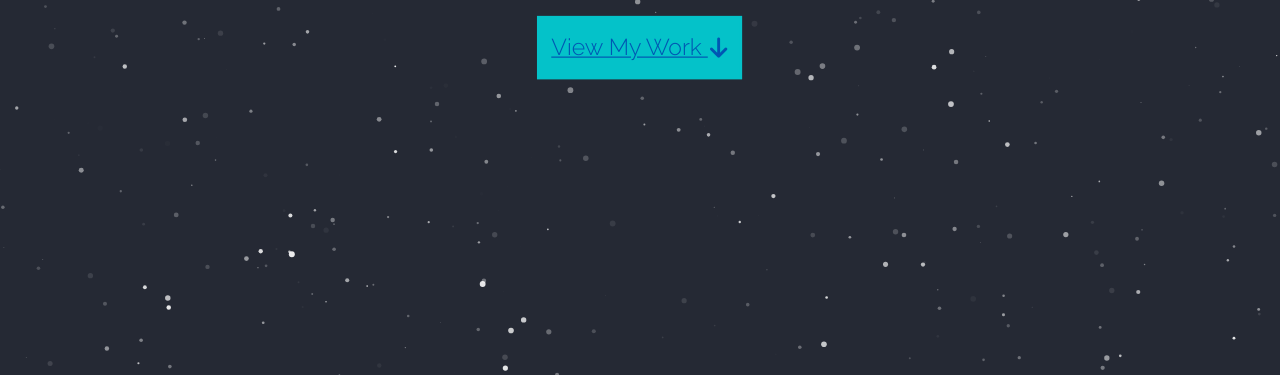
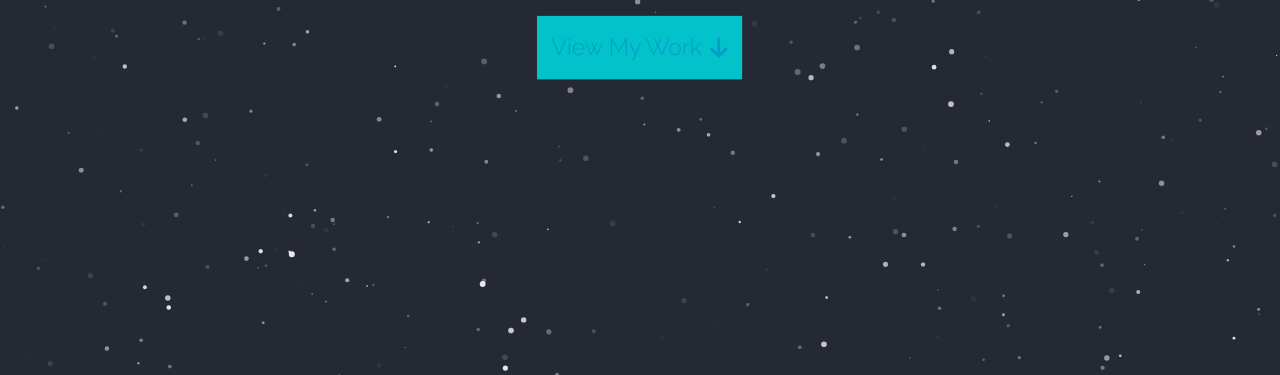
Before and after one commit to karanb1/Outdatedportfolio, a website: page index.html in a window 1280 px wide. In both pictures the pointer is over the link "View My Work". Shown: the part 425-800 px from the top of the page. Drawn offline with nearby package versions, Linux system fonts and the light colour scheme; animation ran at ten frames a second.

Commit message:
Update style.css

```diff
--- a/public/css/style.css
+++ b/public/css/style.css
@@ -18,6 +18,17 @@ header .flex {
     flex-direction: column;
     justify-content: center;
     align-items: center;
+}
+
+.work{
+    color: #0060B6;
+    text-decoration: none;
+}
+
+.work:hover {
+     color:#00A0C6;
+     text-decoration:none;
+     cursor:pointer;
 }
 
 
```
